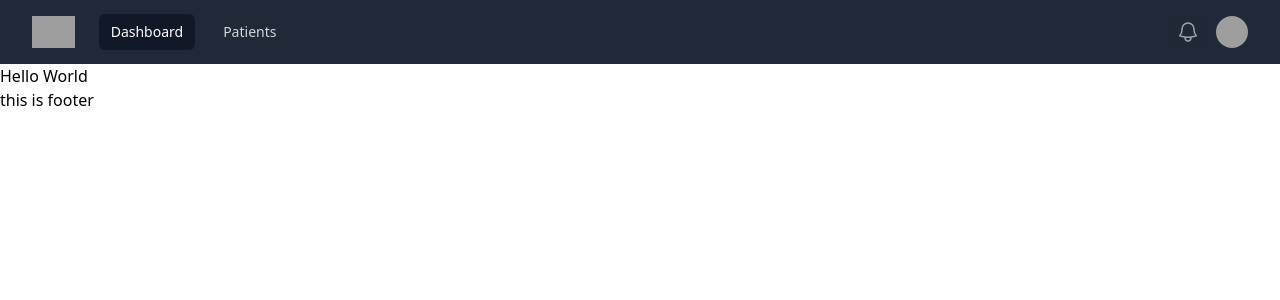
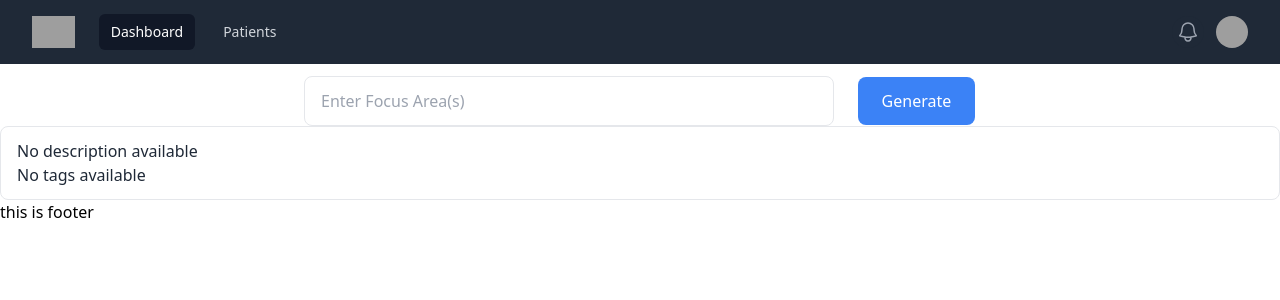
Before and after one commit to thomasmartinez114/znapply, a Next.js app: page / in a window 1280 px wide. Shown: the top 300 px of the page. Built offline with nearby package versions, Linux system fonts and the light colour scheme; grey boxes are pictures that could not be loaded.

Commit message:
openai communcicating with console but not ui

```diff
--- /dev/null
+++ b/app/api/soap/route.js
@@ -0,0 +1,19 @@
+// app/api/soap/route.js
+
+import { NextResponse } from 'next/server';
+import { generateSOAP } from '@/openai/controllers/openaiControllers';
+
+export async function POST(request) {
+  try {
+    const { input } = await request.json(); // Parse JSON body
+    const soapResponse = await generateSOAP(input); // Process the request with your SOAP logic
+
+    return NextResponse.json(soapResponse); // Send back the response
+  } catch (error) {
+    console.error('Error in API route:', error);
+    return NextResponse.json(
+      { error: 'Failed to generate SOAP notes' },
+      { status: 500 }
+    );
+  }
+}
--- a/app/page.jsx
+++ b/app/page.jsx
@@ -1,9 +1,11 @@
 // components to import
+
+import Generator from '@/components/Generator';
 
 const HomePage = () => {
   return (
     <>
-      <h3>Hello World</h3>
+      <Generator />
     </>
   );
 };
--- /dev/null
+++ b/components/Generator.jsx
@@ -0,0 +1,40 @@
+'use client';
+
+import React, { useState } from 'react';
+import SearchBar from './SearchBar';
+import Results from './Results';
+
+const Generator = () => {
+  const [description, setDescription] = useState('');
+  const [tags, setTags] = useState('');
+
+  const handleFormSubmit = async focusArea => {
+    try {
+      const res = await fetch('/api/soap', {
+        method: 'POST', // Ensure POST method is used
+        headers: { 'Content-Type': 'application/json' },
+        body: JSON.stringify({ input: focusArea }), // Send input correctly
+      });
+
+      if (!res.ok) {
+        console.error('Error fetching data:', res.status); // Log any error
+        return;
+      }
+
+      const data = await res.json();
+      console.log('API response:', data);
+    } catch (error) {
+      console.error('Error during form submission:', error);
+    }
+  };
+
+  return (
+    <div>
+      {/* Ensure handleFormSubmit is passed here */}
+      <SearchBar onSubmit={handleFormSubmit} />
+      <Results description={description} tags={tags} />
+    </div>
+  );
+};
+
+export default Generator;
--- /dev/null
+++ b/components/Results.jsx
@@ -0,0 +1,14 @@
+import React from 'react';
+
+const Results = ({ description, tags }) => {
+  return (
+    <>
+      <div className='description w-full px-4 py-3 rounded-lg border bg-white text-gray-800'>
+        <p>{description || 'No description available'}</p>
+        <p>{tags || 'No tags available'}</p>
+      </div>
+    </>
+  );
+};
+
+export default Results;
--- /dev/null
+++ b/components/SearchBar.jsx
@@ -0,0 +1,51 @@
+'use client'; // Ensure this component is a client component
+
+import React, { useState } from 'react';
+
+const SearchBar = ({ onSubmit }) => {
+  const [focusArea, setFocusArea] = useState('');
+
+  const handleSubmit = e => {
+    e.preventDefault(); // Prevent default form submission behavior
+    console.log('Form is being submitted'); // Log to confirm form submission
+
+    if (onSubmit) {
+      console.log('Calling onSubmit with focusArea:', focusArea); // Log the input being sent
+      onSubmit(focusArea); // Call parent function with input
+    }
+  };
+
+  return (
+    <>
+      <form
+        onSubmit={handleSubmit} // This binds the handleSubmit function to the form submission
+        className='mt-3 mx-auto max-w-2xl w-full flex flex-col md:flex-row items-center'
+      >
+        <div className='w-full md:w-4/5 md:pr-2 mb-4 md:mb-0'>
+          <label htmlFor='focus-area' className='sr-only'>
+            Enter Focus Areas
+          </label>
+          <input
+            type='text'
+            id='focus-area'
+            value={focusArea}
+            onChange={e => {
+              console.log('Input changed to:', e.target.value); // Log the input value
+              setFocusArea(e.target.value); // Update state on input change
+            }}
+            placeholder='Enter Focus Area(s)'
+            className='w-full px-4 py-3 rounded-lg border bg-white text-gray-800 focus:outline-none focus:ring focus:ring-blue-500'
+          />
+        </div>
+        <button
+          type='submit'
+          className='md:ml-4 mt-4 md:mt-0 w-full md:w-auto px-6 py-3 rounded-lg bg-blue-500 text-white hover:bg-blue-600 focus:outline-none focus:ring focus:ring-blue-500'
+        >
+          Generate
+        </button>
+      </form>
+    </>
+  );
+};
+
+export default SearchBar;
--- /dev/null
+++ b/openai/config/openaiConfig.js
@@ -0,0 +1,8 @@
+const OpenAI = require('openai');
+require('dotenv').config();
+
+const openai = new OpenAI({
+  apiKey: process.env.OPENAI_API_KEY,
+});
+
+module.exports = openai;
--- /dev/null
+++ b/openai/controllers/openaiControllers.js
@@ -0,0 +1,30 @@
+import openai from '../config/openaiConfig.js';
+
+export const generateSOAP = async input => {
+  try {
+    console.log('Input received:', input); // Log input from frontend
+
+    const description = await openai.chat.completions.create({
+      model: 'gpt-3.5-turbo',
+      messages: [
+        {
+          role: 'user',
+          content: `As a massage therapist, please generate SOAP notes according to this information provided by the patient. Here is the patient information: ${input}`,
+        },
+      ],
+      max_tokens: 100,
+    });
+
+    console.log('OpenAI response:', description.choices[0].message.content); // Log the response from OpenAI
+
+    return {
+      description: description.choices[0].message.content,
+    };
+  } catch (error) {
+    console.error(
+      'Error generating SOAP:',
+      error.response?.data || error.message
+    ); // Log error if it occurs
+    throw new Error('Failed to generate SOAP notes');
+  }
+};
```
